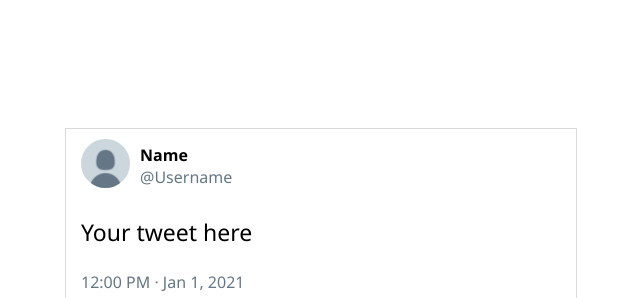
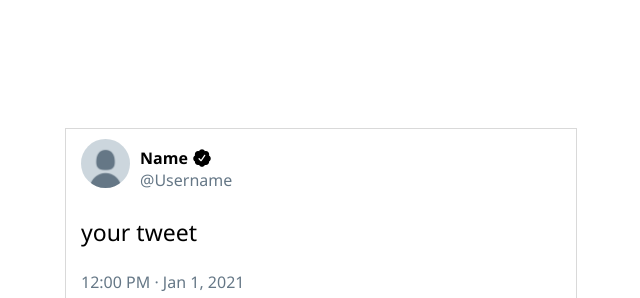
Before and after one commit to Deepakmukka1/tweetgen, a React (Create React App) app: page / in a window 1280 px wide. Shown: the top 298 px of the page, without its empty margins (383-1023 px from the left). Built offline with nearby package versions, Linux system fonts and the light colour scheme.

Commit message:
added verified symbol

```diff
--- a/src/Components/tweet.js
+++ b/src/Components/tweet.js
@@ -1,6 +1,6 @@
 import React from "react";
 import images from "./default-pfp.png";
-import dots from "./dots.svg";
+
 
 function Tweet() {
   return (
@@ -12,7 +12,7 @@ function Tweet() {
             <span
               style={{ marginLeft: "10px", color: "black", fontWeight: "bold" }}
             >
-              Name
+              Name <span style={{verticalAlign:'center',position:'relative',top:'4px'}} ><svg viewBox="0 0 48 24" style={{height:'1.25rem'}}><g><path d="M22.5 12.5c0-1.58-.875-2.95-2.148-3.6.154-.435.238-.905.238-1.4 0-2.21-1.71-3.998-3.818-3.998-.47 0-.92.084-1.336.25C14.818 2.415 13.51 1.5 12 1.5s-2.816.917-3.437 2.25c-.415-.165-.866-.25-1.336-.25-2.11 0-3.818 1.79-3.818 4 0 .494.083.964.237 1.4-1.272.65-2.147 2.018-2.147 3.6 0 1.495.782 2.798 1.942 3.486-.02.17-.032.34-.032.514 0 2.21 1.708 4 3.818 4 .47 0 .92-.086 1.335-.25.62 1.334 1.926 2.25 3.437 2.25 1.512 0 2.818-.916 3.437-2.25.415.163.865.248 1.336.248 2.11 0 3.818-1.79 3.818-4 0-.174-.012-.344-.033-.513 1.158-.687 1.943-1.99 1.943-3.484zm-6.616-3.334l-4.334 6.5c-.145.217-.382.334-.625.334-.143 0-.288-.04-.416-.126l-.115-.094-2.415-2.415c-.293-.293-.293-.768 0-1.06s.768-.294 1.06 0l1.77 1.767 3.825-5.74c.23-.345.696-.436 1.04-.207.346.23.44.696.21 1.04z"></path></g></svg></span>
             </span>
 
             <br />
@@ -23,7 +23,7 @@ function Tweet() {
           {/* <img src={dots} /> */}
         </div>
         <h3 style={{ fontSize: "23px", color: "black", fontWeight: "normal" }}>
-          Your tweet here
+      your tweet
         </h3>
         <p style={{ color: "#657786" }}>12:00 PM · Jan 1, 2021</p>
 
```
